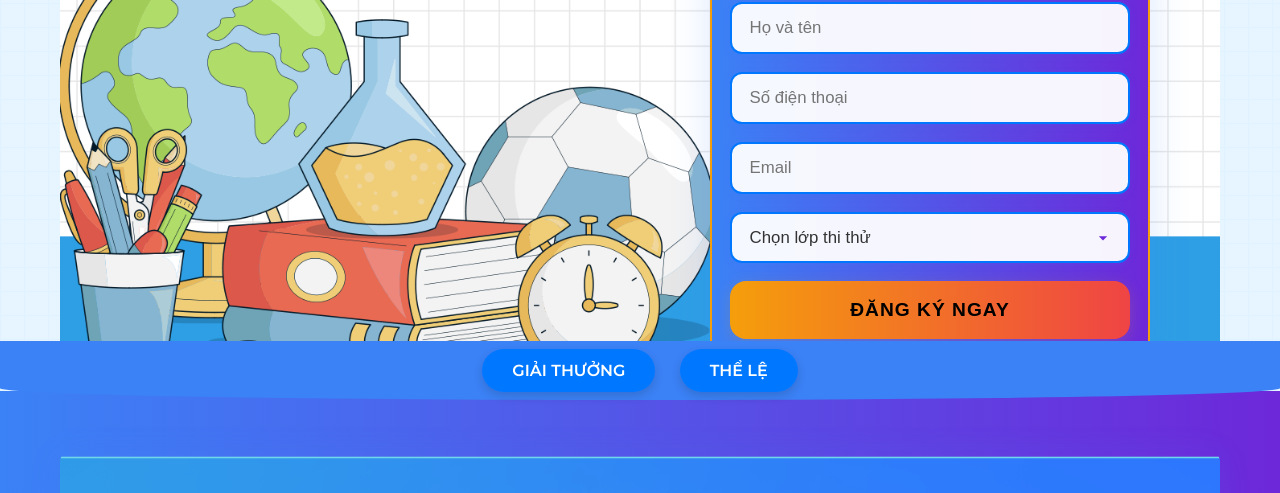
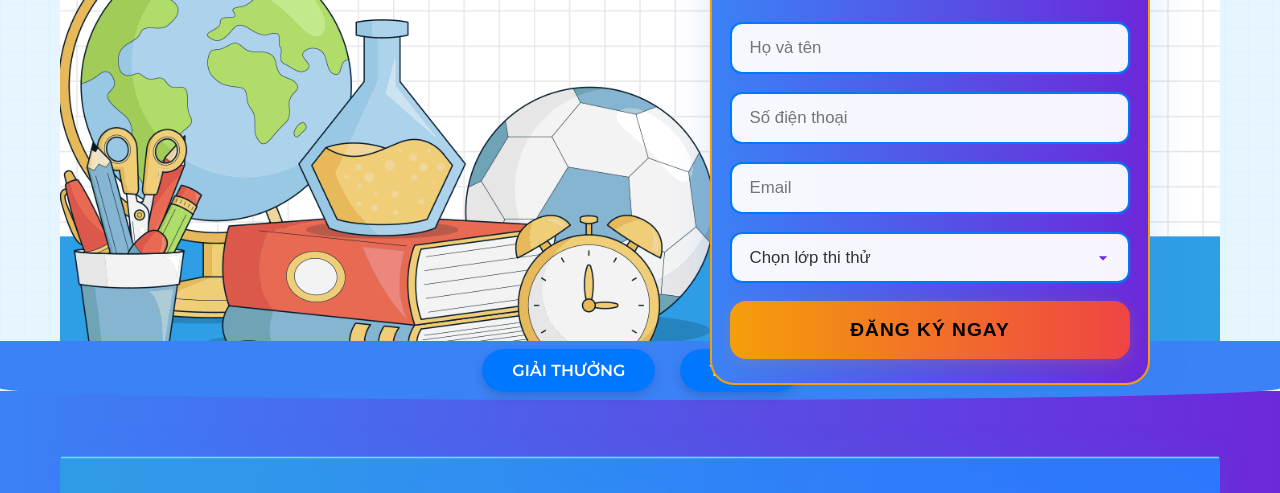
Before and after one commit to Sieuhoc/landingpage-thi-online, a website: page index.html in a window 1280 px wide. Shown: the part 407-900 px from the top of the page. Drawn offline with Linux system fonts and the light colour scheme.

Commit message:
Cập nhật tính năng mới lan 9

```diff
--- a/style.css
+++ b/style.css
@@ -283,6 +283,17 @@ body {
     /* === Kết thúc điều chỉnh CTA === */
 }
 
+/* Adjust quick navigation to avoid overlapping form */
+.quick-nav {
+    position: relative;
+    z-index: 1;
+}
+
+/* Add margin to form container to avoid overlap */
+.form-container {
+    margin-top: 20px;
+}
+
 /* Popup Overlay */
 #thankyou-popup {
   display: none;
```
